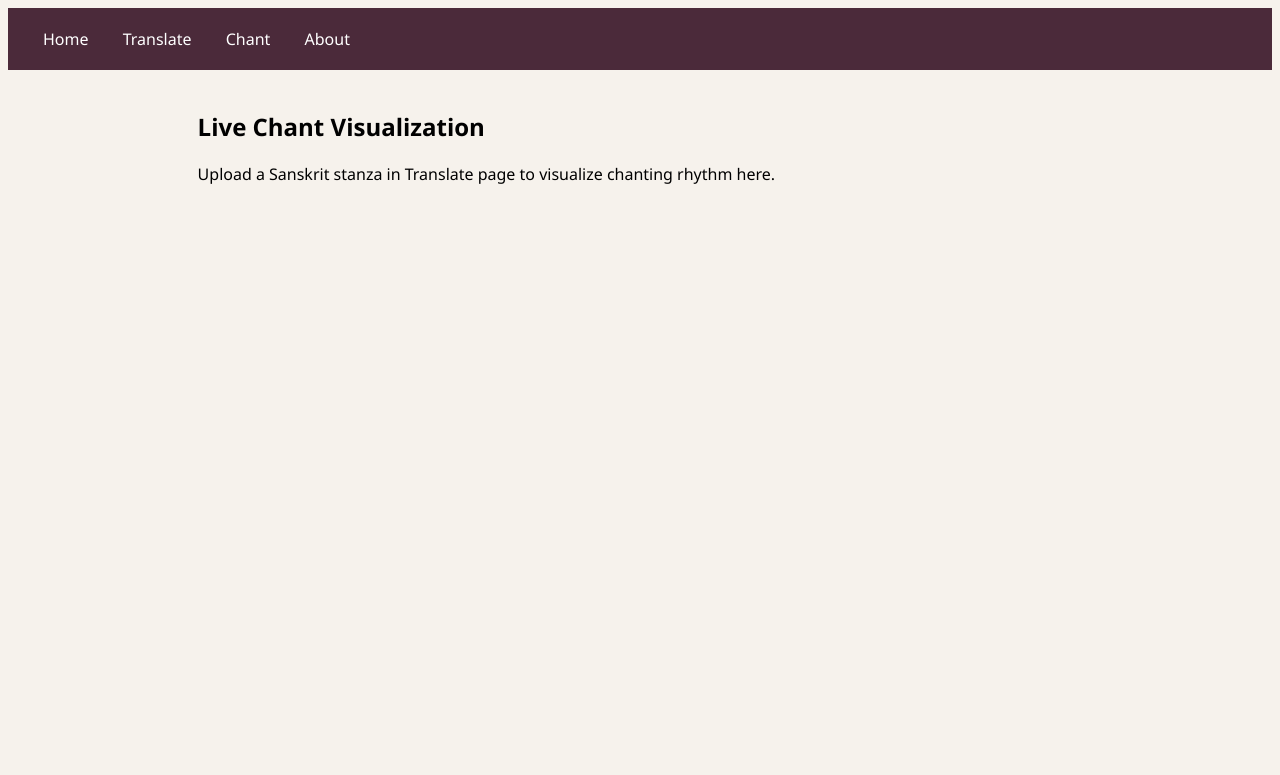
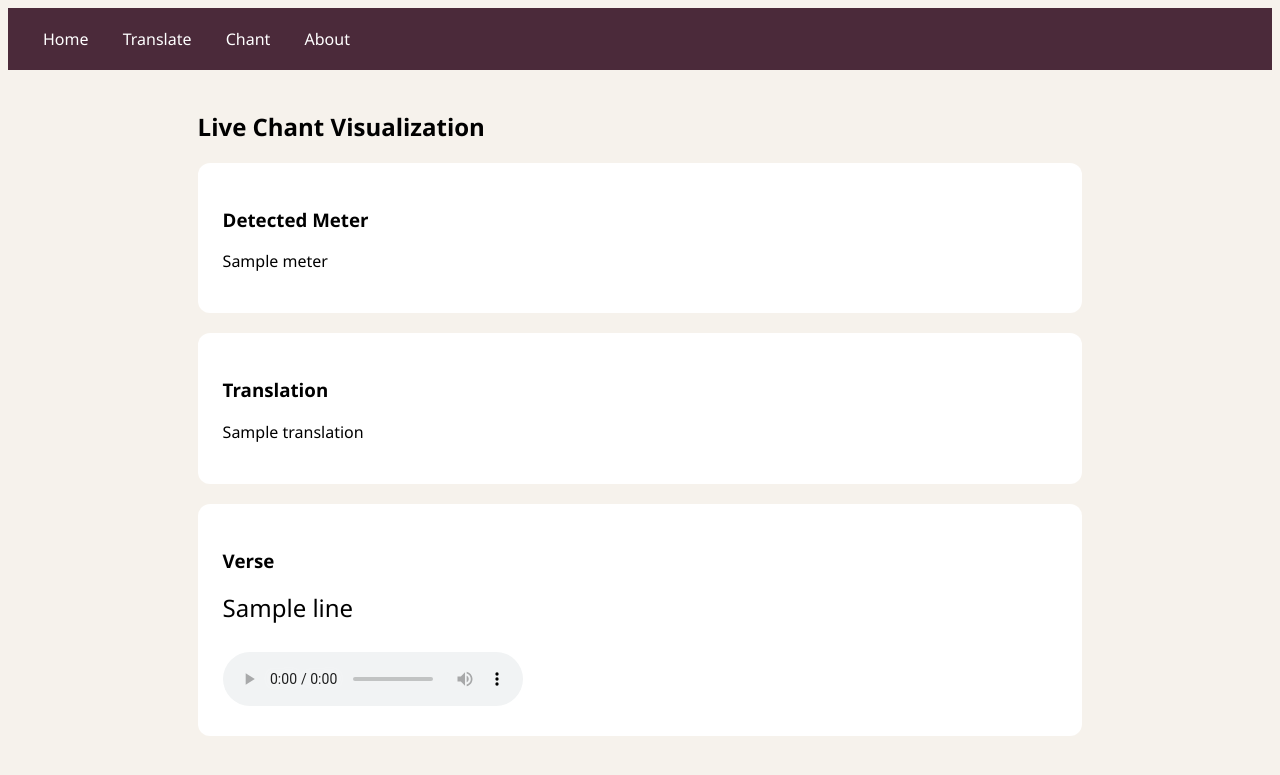
Before and after one commit to PHANTOMNOVAX/4-BIT, a Flask app: template templates/chant.html in a window 1280 px wide. Shown: the top 775 px of the page. Run offline with Flask 3, Linux system fonts and the light colour scheme; the template is opened without the code that fills it: most values are stand-ins (such as "Sample title", 1, 10 or a date in 2020).

Commit message:
Add meter and translation display to chant visualization

```diff
--- a/templates/chant.html
+++ b/templates/chant.html
@@ -2,6 +2,7 @@
 <html>
 
 <head>
+
 <title>Chant Visualization</title>
 
 <style>
@@ -28,6 +29,25 @@ margin:auto;
 margin-top:40px;
 }
 
+.line{
+font-size:24px;
+margin:6px 0;
+transition:0.3s;
+}
+
+.active-line{
+color:#7a3e65;
+font-weight:bold;
+transform:scale(1.05);
+}
+
+.card{
+background:white;
+padding:25px;
+border-radius:12px;
+margin-top:20px;
+}
+
 </style>
 
 </head>
@@ -48,13 +68,114 @@ margin-top:40px;
 
 <h2>Live Chant Visualization</h2>
 
-<p>
 
-Upload a Sanskrit stanza in Translate page to visualize chanting rhythm here.
+{% if meter %}
 
-</p>
+<div class="card">
+
+<h3>Detected Meter</h3>
+
+<p>{{ meter }}</p>
 
 </div>
 
+{% endif %}
+
+
+{% if translation %}
+
+<div class="card">
+
+<h3>Translation</h3>
+
+<p>{{ translation }}</p>
+
+</div>
+
+{% endif %}
+
+
+{% if lines %}
+
+<div class="card">
+
+<h3>Verse</h3>
+
+<div id="verse-display">
+
+{% for line in lines %}
+
+<div class="line" id="line{{ loop.index0 }}">
+
+{{ line }}
+
+</div>
+
+{% endfor %}
+
+</div>
+
+<br>
+
+<audio id="chantAudio" controls>
+
+<source src="{{ audio }}">
+
+</audio>
+
+</div>
+
+{% endif %}
+
+
+</div>
+
+
+<script>
+
+const audio = document.getElementById("chantAudio");
+
+if(audio){
+
+const lines = document.querySelectorAll(".line");
+
+audio.addEventListener("play", () => {
+
+let index = 0;
+
+highlight(index);
+
+let interval = setInterval(() => {
+
+index++;
+
+if(index < lines.length){
+
+highlight(index);
+
+}else{
+
+clearInterval(interval);
+
+}
+
+}, 2500);
+
+});
+
+function highlight(i){
+
+lines.forEach(l => l.classList.remove("active-line"));
+
+lines[i].classList.add("active-line");
+
+}
+
+}
+
+</script>
+
+
 </body>
+
 </html>
```
